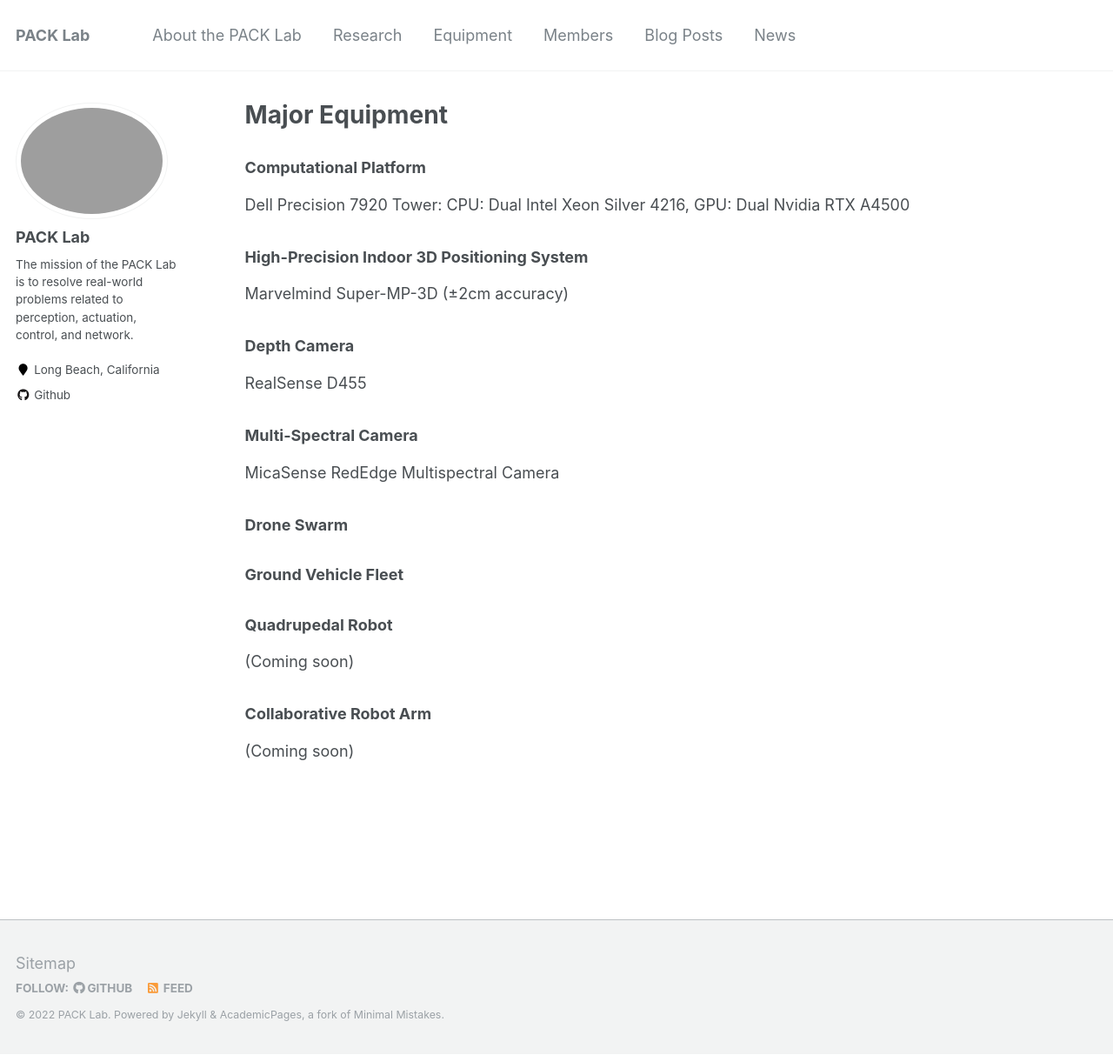
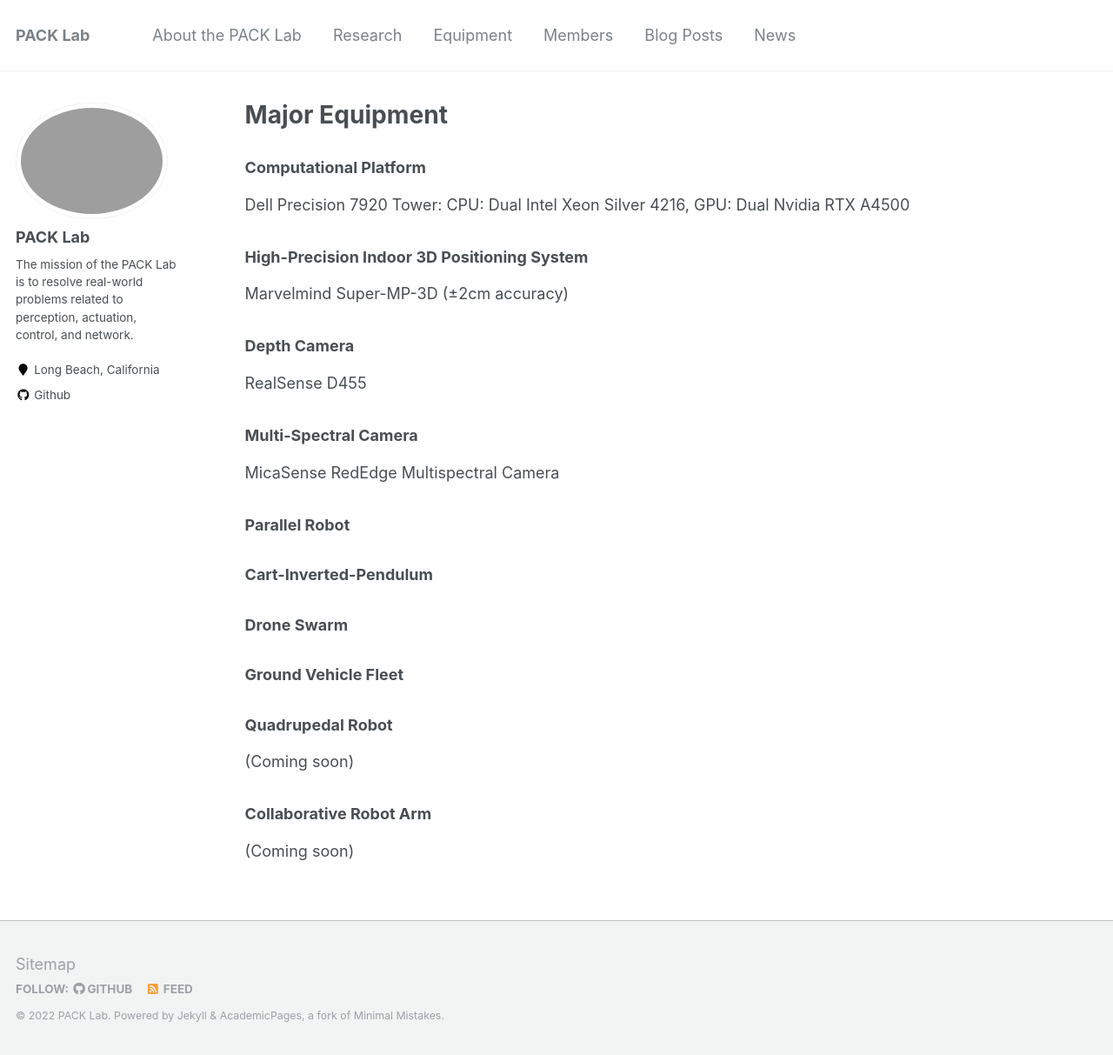
Before and after one commit to pack-lab/pack-lab.github.io, a Jekyll site: the page built from _pages/equipment.md, in a window 1280 px wide and 1213 px high. Shown: the whole window at 87% size. Built offline with Jekyll 4.4.1, drawn with Linux system fonts in a browser that asks for light colours.

Commit message:
Update equipment.md

```diff
--- a/_pages/equipment.md
+++ b/_pages/equipment.md
@@ -17,6 +17,10 @@
 ### Multi-Spectral Camera
 MicaSense RedEdge Multispectral Camera
 
+### Parallel Robot
+
+### Cart-Inverted-Pendulum
+
 ### Drone Swarm
 
 ### Ground Vehicle Fleet
```
